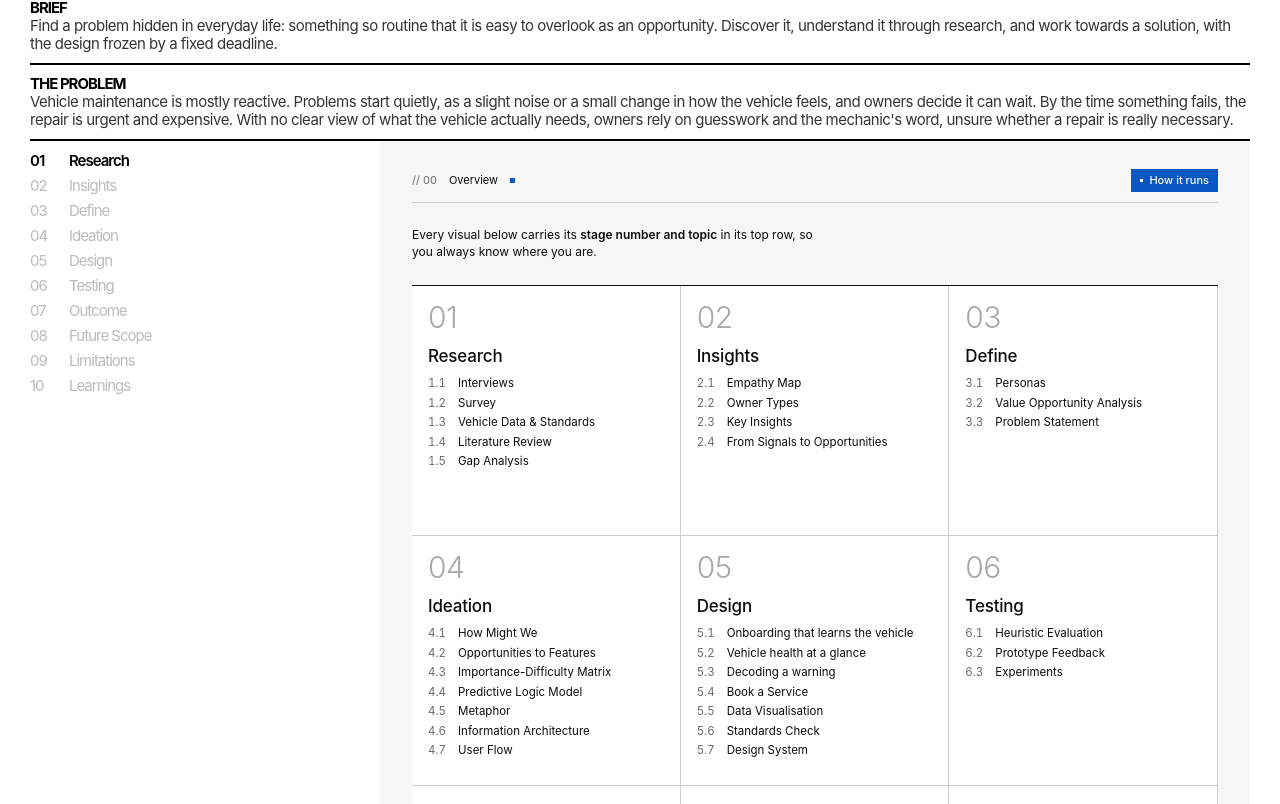
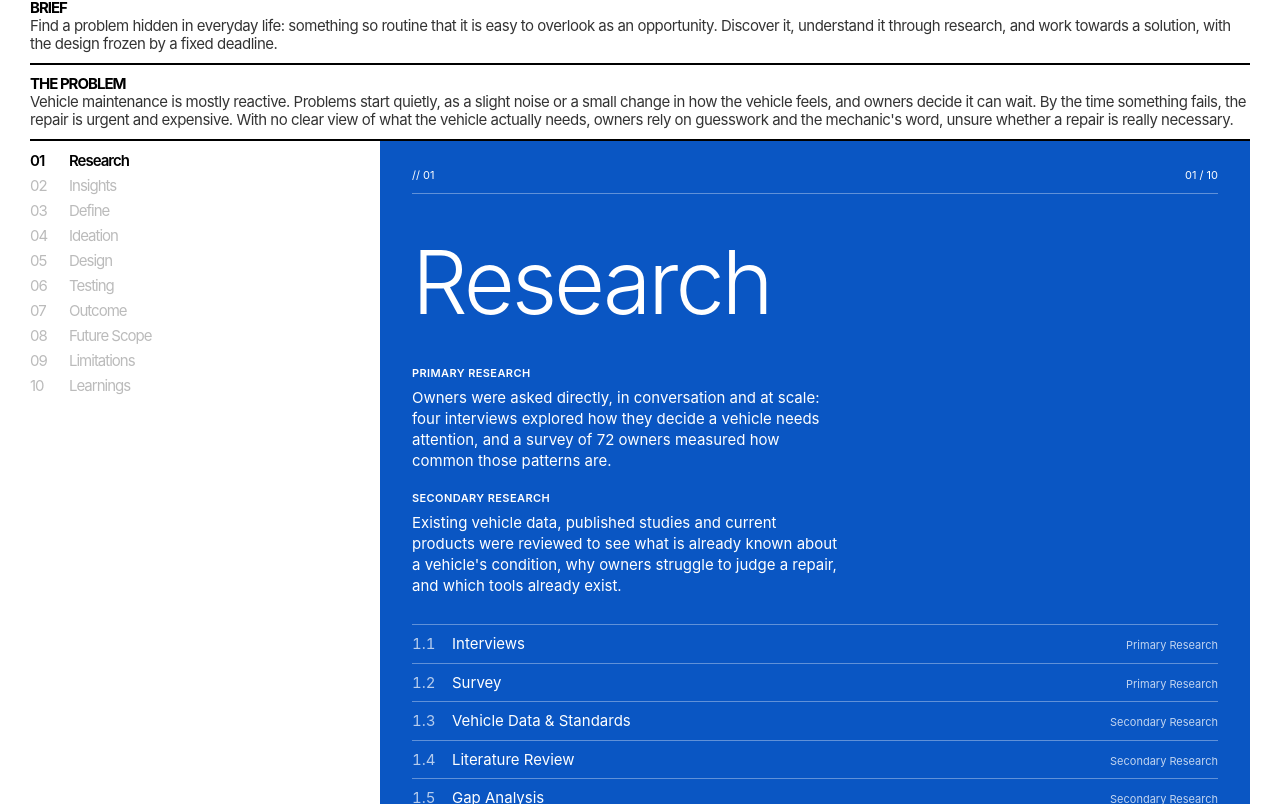
Before and after one commit to sukhman0402/portfolio-website, a Next.js app: page /projects/drive-wise in a window 1280 px wide. Shown: the part 696-1500 px from the top of the page. Built offline with nearby package versions, Linux system fonts and the light colour scheme.

Commit message:
Remove stage map

```diff
--- a/src/components/CaseStudyFlow.js
+++ b/src/components/CaseStudyFlow.js
@@ -22,7 +22,9 @@ import s from "./CaseStudyFlow.module.css";
 //   3. a stage with `flowPanel` (Limitations, Learnings) shows all its
 //      topics as ONE 2 x 2 panel instead of one module each
 //   4. a stage with `closing` ends the case study with a black band.
-// StageMap (top of the flow) lists every stage with its numbered topics.
+// (A stage map at the top was tried and removed, Sukhman 2026-10-04: the
+// flow starts with the first stage's opener; the Contents list on the
+// left does the wayfinding on desktop.)
 
 // A stage's topics, numbered 1.1, 1.2 ...: a block's sub-topics when it
 // has them (the block becomes their group), otherwise the block itself.
@@ -65,44 +67,6 @@ function Eyebrow({ num, stage, group, chip }) {
       </div>
       <span className={s.chip}>{chip}</span>
     </div>
-  );
-}
-
-export function StageMap({ sections, onJump }) {
-  return (
-    <section className={s.module} aria-labelledby="flow-map-title">
-      <Eyebrow num="00" stage="Overview" chip="How it runs" />
-      {/* No headline here (Sukhman, 2026-10-04): the map speaks for itself.
-          The heading below is for screen readers only. */}
-      <h2 id="flow-map-title" className={s.srOnly}>
-        Stages of the case study
-      </h2>
-      <p className={`${s.side} ${s.mapNote}`}>
-        Every visual below carries its <b>stage number and topic</b> in its top row, so you always know
-        where you are.
-      </p>
-      <div className={s.map}>
-        {sections.map((section, i) => (
-          <a
-            key={section.id}
-            href={`#${section.id}`}
-            onClick={(e) => onJump?.(e, section.id)}
-            className={s.mapCell}
-          >
-            <span className={s.ghost}>{pad(i + 1)}</span>
-            <p className={s.mapName}>{section.tocLabel}</p>
-            <ul className={s.mapList}>
-              {stageTopics(section, i + 1).map((t) => (
-                <li key={t.number}>
-                  <span className={s.mapNum}>{t.number}</span>
-                  <span>{t.heading}</span>
-                </li>
-              ))}
-            </ul>
-          </a>
-        ))}
-      </div>
-    </section>
   );
 }
 
--- a/src/components/ProjectTopics.js
+++ b/src/components/ProjectTopics.js
@@ -3,7 +3,7 @@
 import { useEffect, useRef, useState } from "react";
 import Image from "next/image";
 import Chevron from "./Chevron";
-import { StageMap, FlowStage } from "./CaseStudyFlow";
+import { FlowStage } from "./CaseStudyFlow";
 
 // Individual Project page — repeatable content sections + sticky left-hand
 // Contents nav, Figma node 179:3614 "Project 01 (D)- Section 1.0"
@@ -146,9 +146,9 @@ export default function ProjectTopics({ sections }) {
 
         {/* Content sections */}
         <div>
-          {/* Continuous-flow case studies (2026-10-04): the stage map sits
-              first, right under ProjectHeroTop's closing divider. */}
-          {sections.some((sec) => sec.flow) && <StageMap sections={sections} onJump={handleJump} />}
+          {/* Continuous-flow case studies (2026-10-04): no stage map; the
+              first stage's blue opener sits right under ProjectHeroTop's
+              closing divider (Sukhman). */}
           {sections.map((section, i) => (
             // pt-[10px] (was pt-8/32px, mobile only) — flagged 2026-09-02:
             // heading -> line above it (its own border-t, or for the first
```
